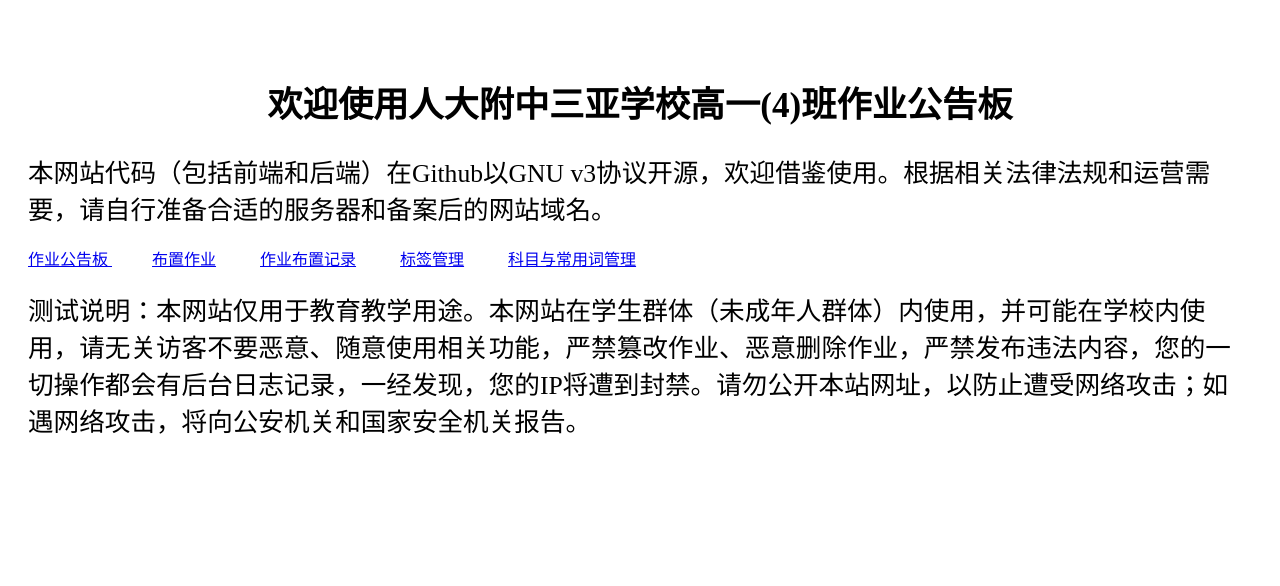
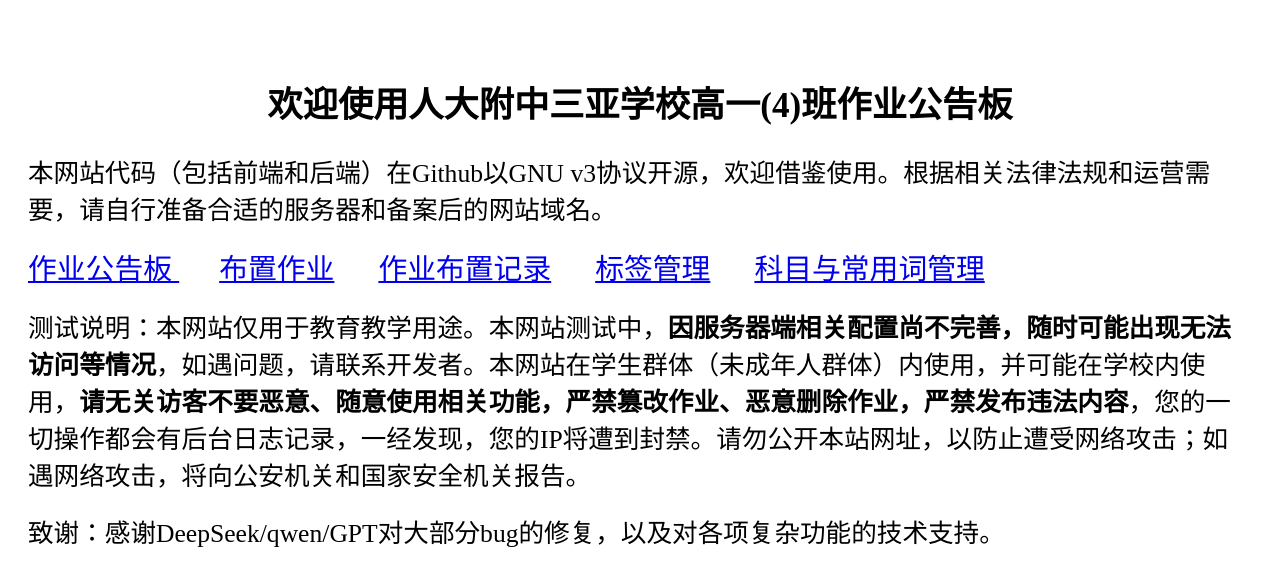
Before and after one commit to DongSX1217/HomeworkBoard, a Flask app: page / in a window 1280 px wide. Shown: the top 586 px of the page. Run offline with Flask 3, Linux system fonts and the light colour scheme.

Commit message:
feat&style: home page

```diff
--- a/templates/home.html
+++ b/templates/home.html
@@ -14,6 +14,7 @@
             }
             a{
                 margin:20px;
+                font-size: 1.8em;
             }
         </style>
     </head>
@@ -25,6 +26,7 @@
         <a href="/submissions"> 作业布置记录</a>
         <a href="/label/edit"> 标签管理</a>
         <a href="/subjects"> 科目与常用词管理</a>
-        <p>测试说明：本网站仅用于教育教学用途。本网站在学生群体（未成年人群体）内使用，并可能在学校内使用，请无关访客不要恶意、随意使用相关功能，严禁篡改作业、恶意删除作业，严禁发布违法内容，您的一切操作都会有后台日志记录，一经发现，您的IP将遭到封禁。请勿公开本站网址，以防止遭受网络攻击；如遇网络攻击，将向公安机关和国家安全机关报告。</p>
+        <p>测试说明：本网站仅用于教育教学用途。本网站测试中，<b>因服务器端相关配置尚不完善，随时可能出现无法访问等情况</b>，如遇问题，请联系开发者。本网站在学生群体（未成年人群体）内使用，并可能在学校内使用，<b>请无关访客不要恶意、随意使用相关功能，严禁篡改作业、恶意删除作业，严禁发布违法内容</b>，您的一切操作都会有后台日志记录，一经发现，您的IP将遭到封禁。请勿公开本站网址，以防止遭受网络攻击；如遇网络攻击，将向公安机关和国家安全机关报告。</p>
+        <p>致谢：感谢DeepSeek/qwen/GPT对大部分bug的修复，以及对各项复杂功能的技术支持。</p>
     </body>
 </html>
```
